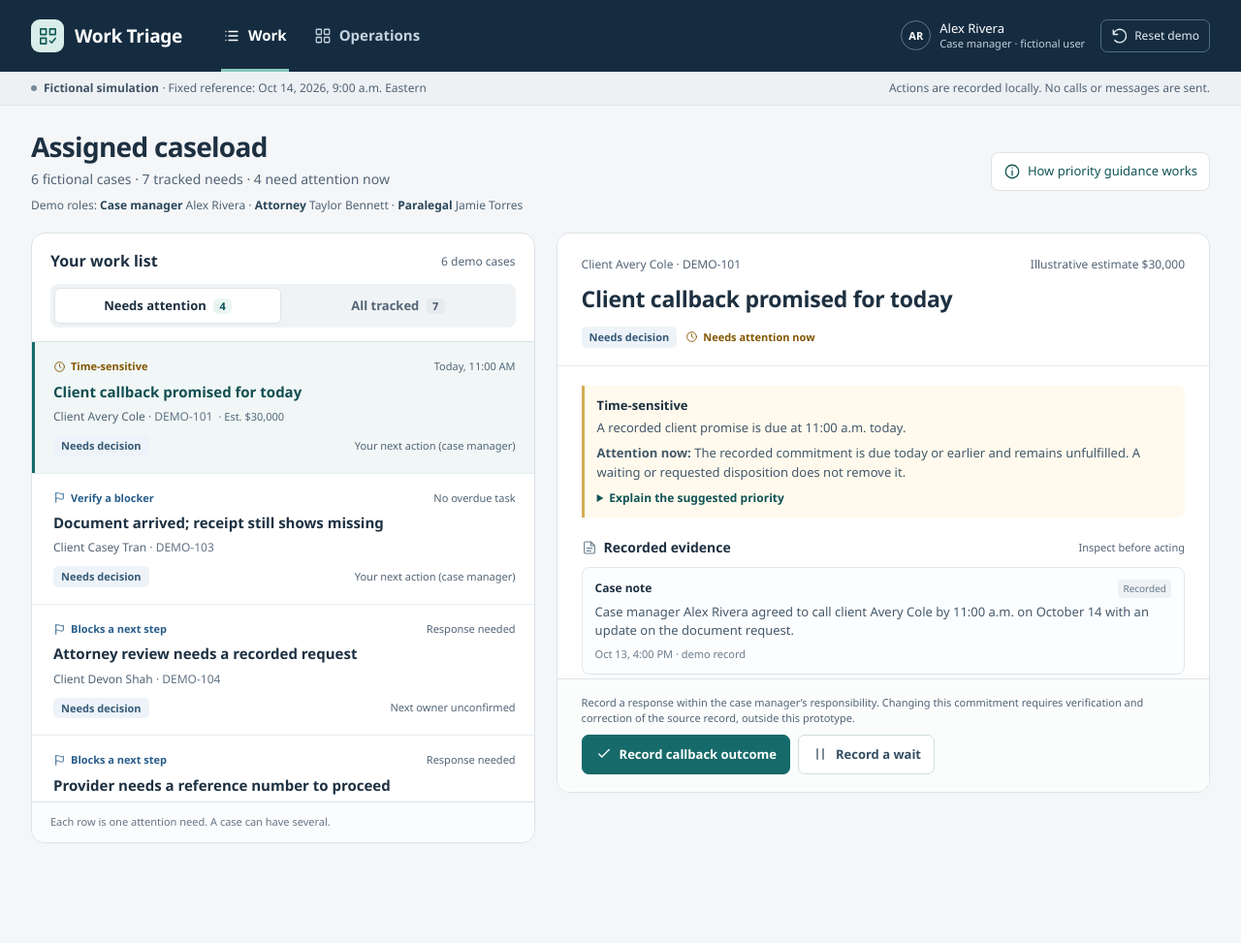
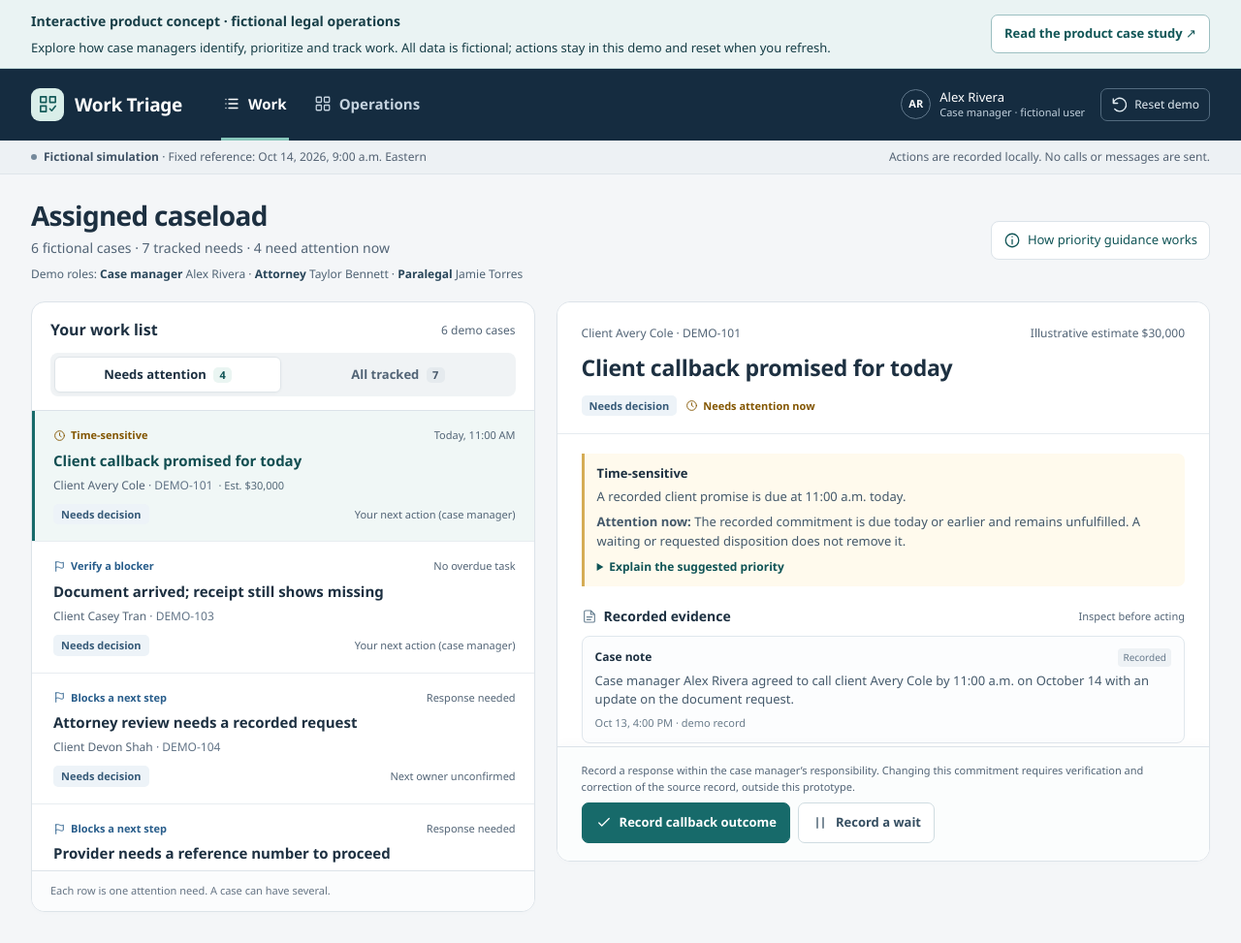
Before and after one commit to tanyademauriac-PM/legal-work-triage-demo, a plain HTML site: page index.html in a window 1280 px wide. Shown: the whole page at 97% size. Before the commit the page ends 902 px from the top, so only its background shows below. Drawn offline with Linux system fonts and the light colour scheme.

Commit message:
Make public triage demo portfolio-ready with clear fictional context

```diff
--- a/index.html
+++ b/index.html
@@ -3,9 +3,9 @@
 <head>
   <meta charset="utf-8">
   <meta name="viewport" content="width=device-width, initial-scale=1">
-  <meta name="description" content="A fictional work-triage prototype for legal operations.">
+  <meta name="description" content="Interactive product prototype using fictional legal work to explore prioritization, ownership and follow-through before engineering investment.">
   <meta name="color-scheme" content="light">
-  <title>Work Triage | Legal operations prototype</title>
+  <title>Work Triage Prototype | Interactive Product Concept</title>
   <style id="app-styles">
     :root {
       --ink: #1d3041; --muted: #526476; --faint: #738294; --navy: #152c40;
@@ -233,9 +233,20 @@
     @media (max-width: 410px) { .brand { gap: 7px; font-size: 15px; } .topbar-inner { gap: 13px; } .view-nav { gap: 10px; font-size: 12px; } .nav-button svg { display: none; } .responsibility-grid { grid-template-columns: 1fr; gap: 13px; } .row-top { flex-wrap: wrap; gap: 3px; } .dialog-body, .dialog-head, .dialog-footer { padding-left: 18px; padding-right: 18px; } }
     @media (prefers-reduced-motion: reduce) { *, *::before, *::after { scroll-behavior: auto !important; } }
     @media print { .topbar, .simulation, .queue, .operations-panel, .action-footer, .guidance-button, .mobile-back, #live-status { display: none !important; } .workspace { display: block; } .detail-panel { display: block !important; max-height: none; overflow: visible; border: 0; } .page { padding: 0; } }
+
+    /* Portfolio context: deliberately separate from the interactive application. */
+    .portfolio-demo-note { background: #eaf3f3; color: #173e47; border-bottom: 1px solid #c2d9da; font-family: "Segoe UI",system-ui,sans-serif; }
+    .portfolio-demo-note__inner { max-width: 1540px; margin:auto; display:flex; align-items:center; justify-content:space-between; gap:16px; padding:12px 32px; }
+    .portfolio-demo-note__copy { display:flex; gap:8px; flex-direction:column; font-size:13px; line-height:1.4; }
+    .portfolio-demo-note__copy strong { font-weight:700; font-size:14px; }
+    .portfolio-demo-note__link { color:#115657; border: 1px solid #9cbfc1; border-radius:7px; background:#fff; padding:9px 13px; font-size:13px; font-weight:700; text-decoration:none; flex-shrink:0; }
+    .portfolio-demo-note__link:hover { background:#f3f9f9; text-decoration:underline; }
+    .portfolio-demo-note__link:focus-visible { outline:3px solid #238aab; outline-offset:3px; }
+    @media (max-width:640px) { .portfolio-demo-note__inner { padding:13px 18px; align-items:flex-start; flex-direction:column; gap:10px; } }
   </style>
 </head>
 <body>
+  <div class="portfolio-demo-note" role="note"><div class="portfolio-demo-note__inner"><div class="portfolio-demo-note__copy"><strong>Interactive product concept · fictional legal operations</strong><span>Explore how case managers identify, prioritize and track work. All data is fictional; actions stay in this demo and reset when you refresh.</span></div><a class="portfolio-demo-note__link" href="https://tanyademauriac-pm.github.io/ai-product-portfolio/work-triage-prototype/">Read the product case study ↗</a></div></div>
   <div id="app"><main><h1>Work Triage</h1><p>Fictional legal operations prototype.</p></main></div>
   <div id="live-status" role="status" aria-live="polite" aria-atomic="true"></div>
   <dialog id="action-dialog" aria-labelledby="dialog-title"></dialog>
```
